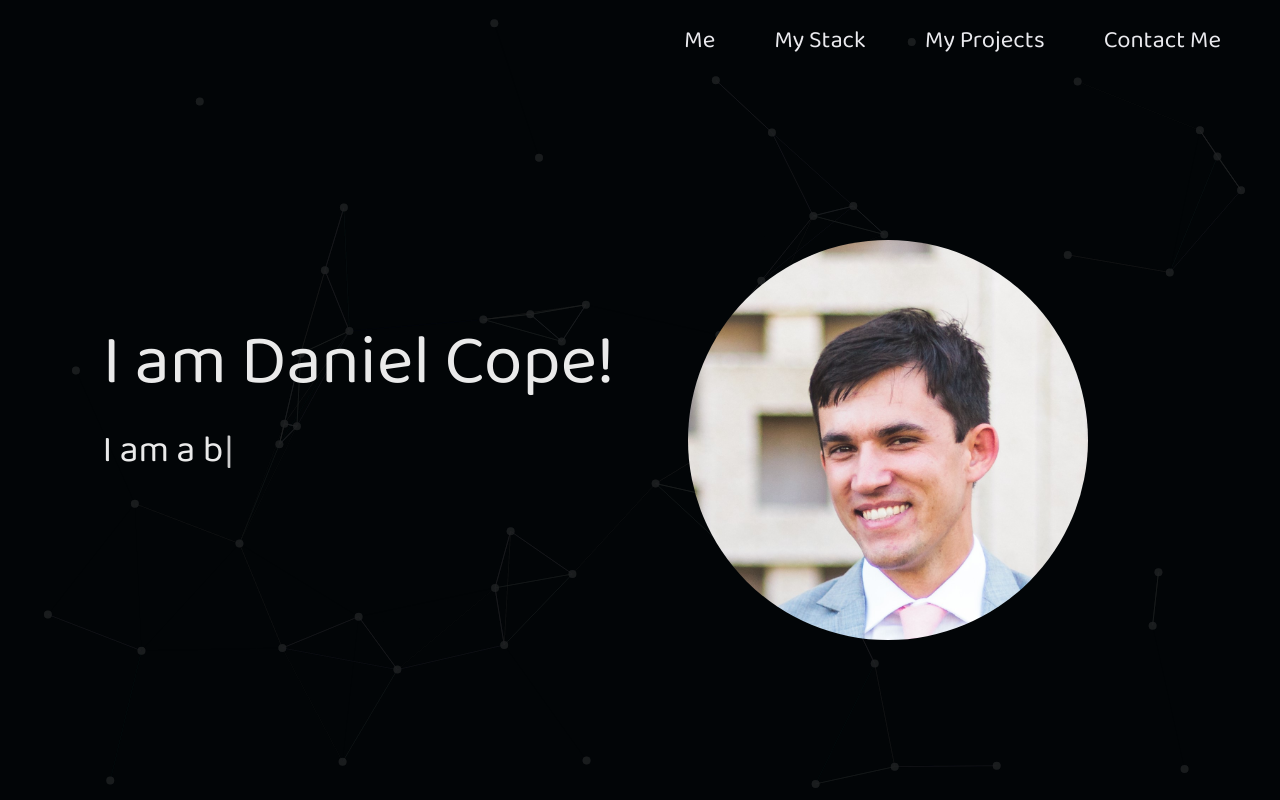
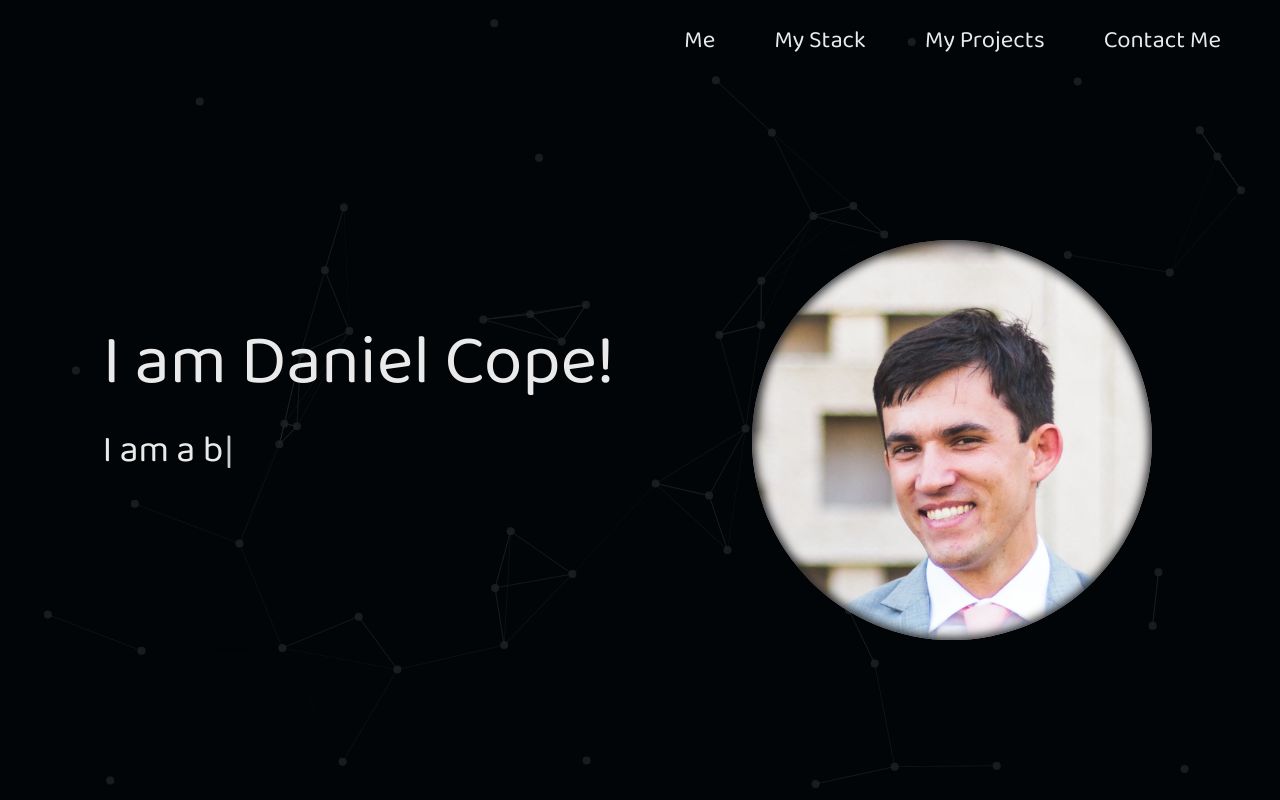
Before and after one commit to danielcope/dcope-portfolio, a React (Create React App) app: page / in a window 1280 px wide. Shown: the top 800 px of the page. Built offline with nearby package versions, Linux system fonts and the light colour scheme.

Commit message:
fixed photo responsiveness

```diff
--- a/src/App.css
+++ b/src/App.css
@@ -509,20 +509,21 @@ a:hover::before {
   }
 
   .landing > section {
-    top: -300px;
+    top: -40px;
   }
 
   .photo {
     display: inherit;
     position: absolute;
     top: 30%;
-    right: 15%;
-    height: 400px;
-    width: 400px;
+    right: 10%;
+    height: 300px;
+    width: 300px;
     border-radius: 50%;
     background-image: url("./imgs/me.jpg");
     background-size: cover;
     z-index: 13;
+    box-shadow: inset 0 0 10px 3px #2d2c2e;
   }
 
   .about-me {
@@ -580,3 +581,14 @@ a:hover::before {
     width: 40%;
   }
 }
+
+@media screen and (min-width: 769px) {
+  .landing > section {
+    top: -300px;
+  }
+
+  .photo {
+    width: 400px;
+    height: 400px;
+  }
+}
```
